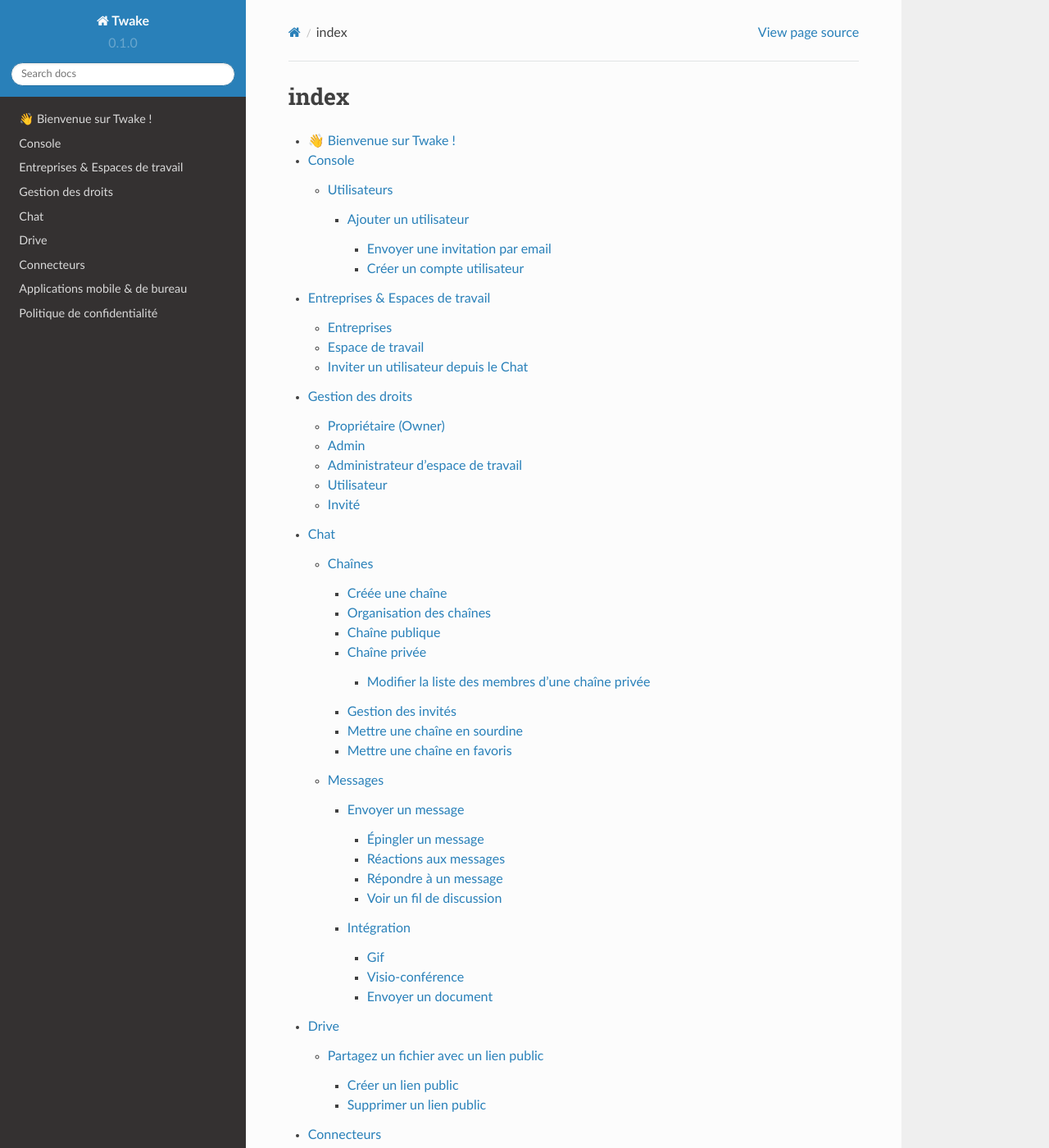
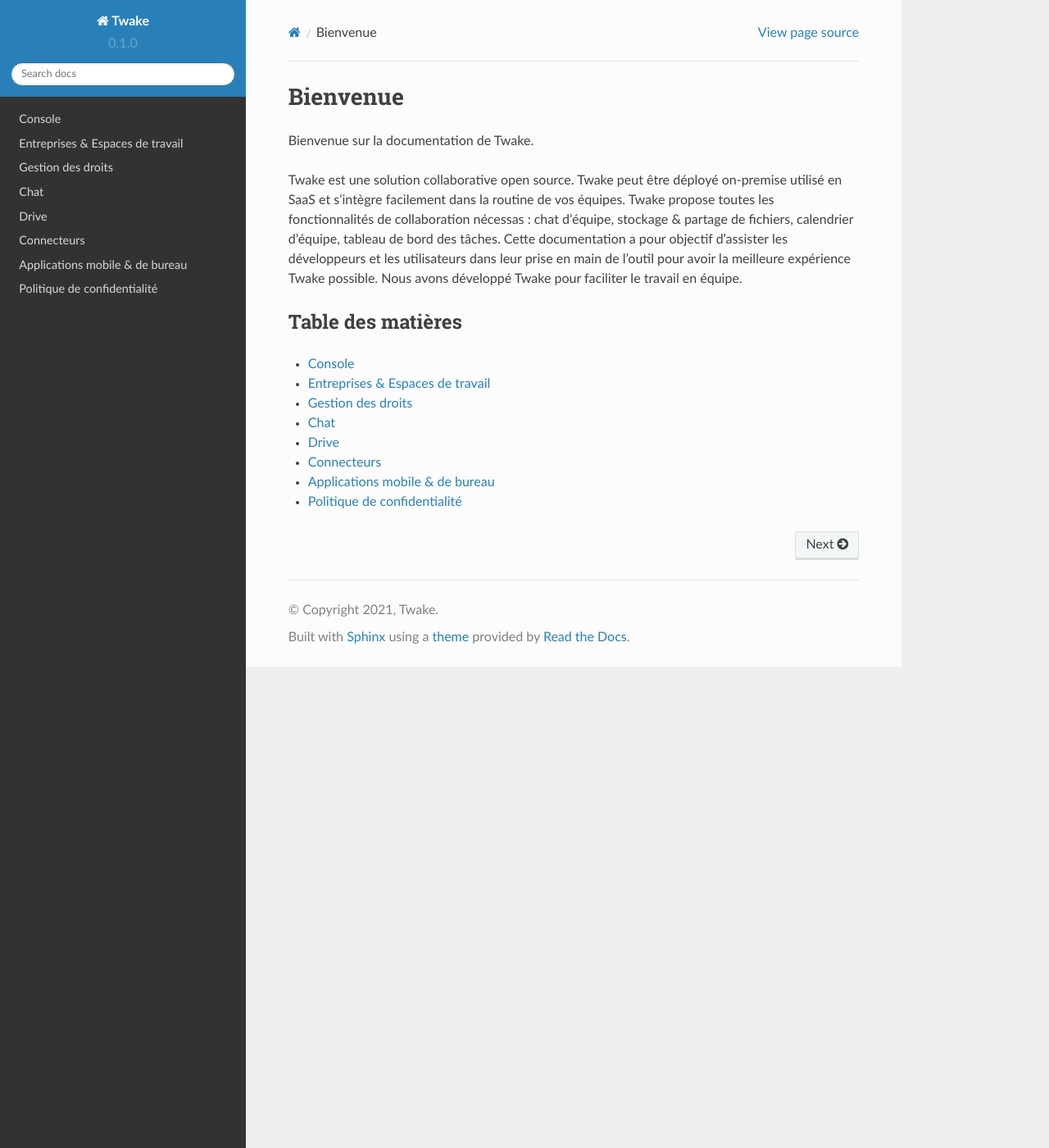
Before and after one commit to linagora/twake-doc-fr, a Sphinx documentation site: the page built from docs/source/index.rst, in a window 1280 px wide and 1400 px high. Shown: the whole window at 82% size. Built offline with Sphinx 7.4.7 and the Read the Docs theme 2.0.0, drawn with Linux system fonts in a browser that asks for light colours; some of the changed text lies outside the part shown.

Commit message:
Update index & tree

```diff
--- a/docs/source/index.rst
+++ b/docs/source/index.rst
@@ -1,9 +1,20 @@
-index
+Bienvenue
 ========
+
+Bienvenue sur la documentation de Twake.
+
+Twake est une solution collaborative open source. Twake peut être déployé on-premise utilisé en SaaS et s'intègre facilement dans la routine de vos équipes. Twake propose toutes les fonctionnalités de collaboration nécessas : chat d'équipe, stockage & partage de fichiers, calendrier d'équipe, tableau de bord des tâches.
+Cette documentation a pour objectif d'assister les développeurs et les utilisateurs dans leur prise en main de l'outil pour avoir la meilleure expérience Twake possible. Nous avons développé Twake pour faciliter le travail en équipe.
+
+
+Table des matières
+******************
+
 
 
 .. toctree::
-   welcome
+   :maxdepth: 1
+
    console/index
    company-and-workspace/index
    applications/chat/index
```
Also changed, not shown: docs/source/welcome.md (deleted, +0 -10 lines).
